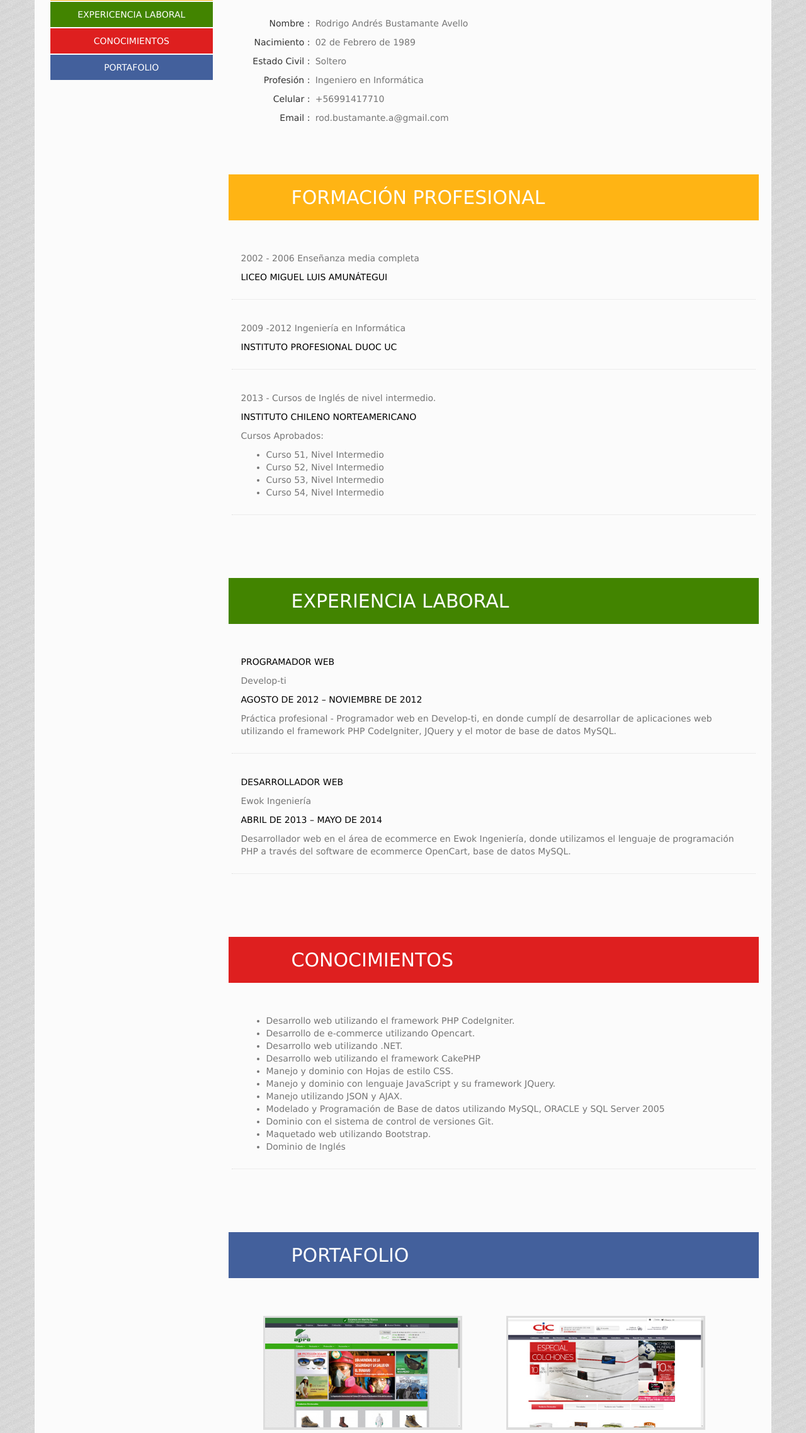
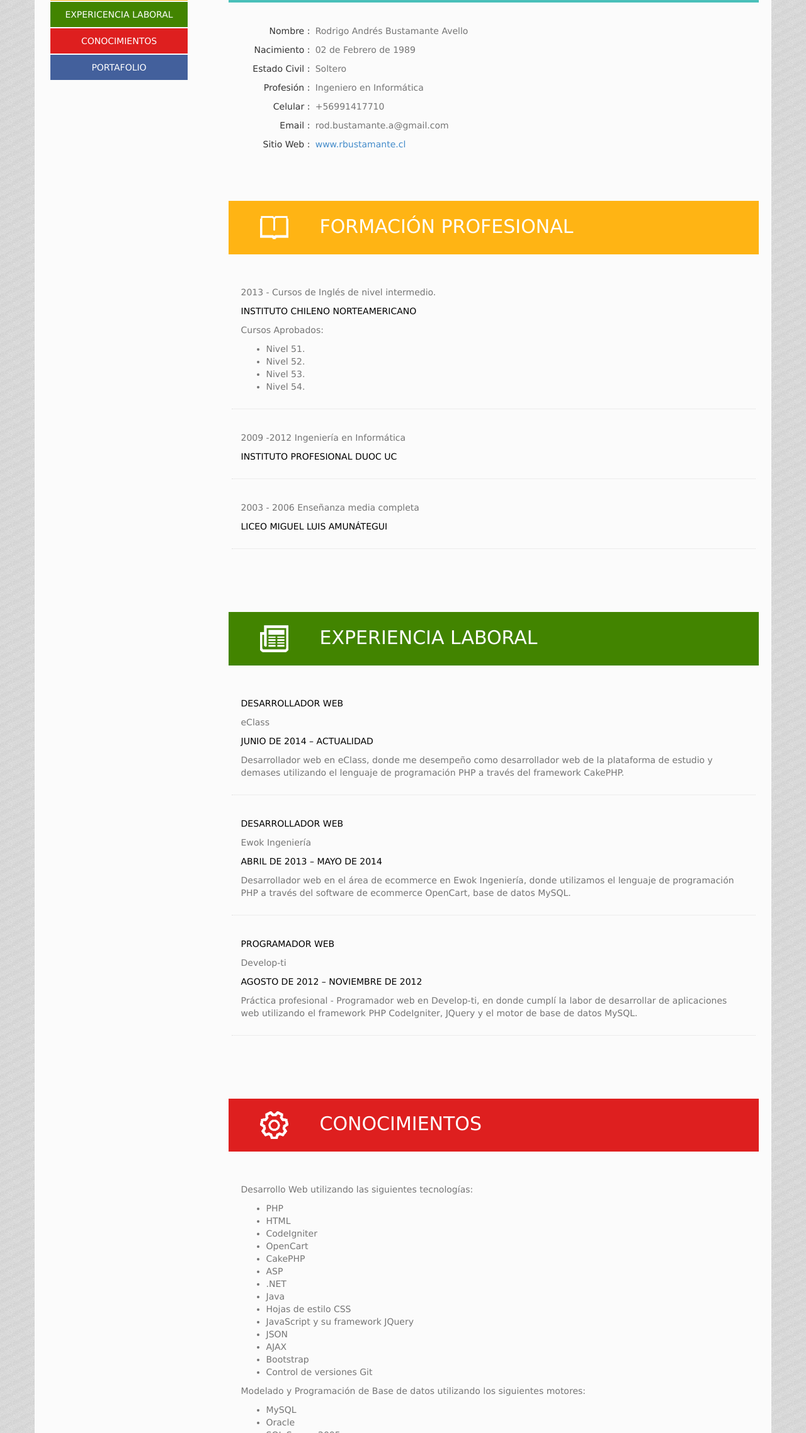
Before and after one commit to rodbustamante/rbustamante, a plain HTML site: page index.html in a window 1280 px wide. Shown: the part 524-2800 px from the top of the page at 63% size. Drawn offline with nearby package versions, Linux system fonts and the light colour scheme.

Commit message:
ctualizacion de diseño y contenido

```diff
--- a/css/style.css
+++ b/css/style.css
@@ -16,8 +16,9 @@ a:hover{text-decoration: none;}
 .data-intro{padding-top: 15px;}
 .col-data-content {padding: 10px 10px;}
 .col-data-content > .section {padding-bottom: 60px;float: left;width: 100%;}
-.section > h2 {color: #2891C1;padding: 20px 100px;color: #FFF;text-transform: uppercase;}
-.section > .row-color {color: #2891C1;padding: 20px 100px;color: #FFF;text-transform: uppercase;}
+.section > h2 {color: #2891C1;padding: 20px 50px;color: #FFF;text-transform: uppercase;}
+.section > h2 > img {padding-right: 50px}
+.section > .row-color {color: #2891C1;padding: 20px 50px;color: #FFF;text-transform: uppercase;}
 .section > .data-row {padding: 5px 5px;width: 100%;padding-top: 25px;}
 .section > .data-row > .col1 {width: 15%;float: left;text-align: right;color: #333;}
 .section > .data-row > .col2 {width: 50%;float: left;padding-left: 1%}
@@ -28,7 +29,7 @@ a:hover{text-decoration: none;}
 .menu-button{text-transform: uppercase;text-align: center;}
 .menu-button > a{color: #FFF;}
 .nav > li > a:hover, .nav > li > a:focus {text-decoration: none;background-color: #DDD;}
-.affix-top{margin-top: 30px;}
+.affix-top{position: fixed;margin-top: 30px;}
 
 .sky{background-color: #4CA5D0;}
 .green{background-color: #428400;}
--- a/index.html
+++ b/index.html
@@ -1,13 +1,16 @@
 <html>
 	<head>
-		 <meta charset="utf-8">
+		<meta charset="utf-8">
 	    <meta http-equiv="X-UA-Compatible" content="IE=edge">
-	   <!--  <meta name="viewport" content="width=device-width, initial-scale=1"> -->
-	    <title>Rodrigo Andrés Bustamante Avello</title>
+	    <meta name="description" content="Rodrigo Bustamante, Ingeniero en Informática, desarrollador web por vocación con experiencia en desarrollo web." >
+	    <meta name="keywords" content="Rodrigo Bustamante, Ingeniero en Informática, Desarrollador Web">
+	    <meta name="author" content="Rodrigo Bustamante">
+	    <!-- <meta name="viewport" content="width=device-width, initial-scale=1"> -->
+	    <title>Rodrigo Bustamante | Ingeniero en Informática</title>
 
 	    <!-- Bootstrap -->
-	    <link rel="stylesheet" href="css/bootstrap.css">
-	    <link rel="stylesheet" href="css/style.css">
+	    <link rel="stylesheet" type="text/css" href="css/bootstrap.css">
+	    <link rel="stylesheet" type="text/css" href="css/style.css">
 
 	    <!-- HTML5 Shim and Respond.js IE8 support of HTML5 elements and media queries -->
 	    <!-- WARNING: Respond.js doesn't work if you view the page via file:// -->
@@ -15,10 +18,10 @@
 	      <script src="https://oss.maxcdn.com/libs/html5shiv/3.7.0/html5shiv.js"></script>
 	      <script src="https://oss.maxcdn.com/libs/respond.js/1.4.2/respond.min.js"></script>
 	    <![endif]-->
-	    <script src="https://ajax.googleapis.com/ajax/libs/jquery/1.11.0/jquery.min.js"></script>
+	    <script src="https://ajax.googleapis.com/ajax/libs/jquery/1.11.0/jquery.min.js" type="text/javascript"></script>
 	    <!-- Include all compiled plugins (below), or include individual files as needed -->
-	    <script src="https://ajax.googleapis.com/ajax/libs/jquery/1.11.0/jquery.min.js"></script>
-	    <script src="js/bootstrap.js"></script>
+	    <script src="https://ajax.googleapis.com/ajax/libs/jquery/1.11.0/jquery.min.js" type="text/javascript"></script>
+	    <script src="js/bootstrap.js" type="text/javascript"></script>
 
 	    <script>
   (function(i,s,o,g,r,a,m){i['GoogleAnalyticsObject']=r;i[r]=i[r]||function(){
@@ -26,7 +29,7 @@
   m=s.getElementsByTagName(o)[0];a.async=1;a.src=g;m.parentNode.insertBefore(a,m)
   })(window,document,'script','//www.google-analytics.com/analytics.js','ga');
 
-  ga('create', 'UA-51287173-1', 'rodbustamante.github.io');
+  ga('create', 'UA-51287173-1', 'rbustamante.cl');
   ga('send', 'pageview');
 
 </script>
@@ -36,7 +39,7 @@
 			<div class="row">
 				<div class="col-md-12 page-header info-cont">
 					<div class="col-md-3">
-						<img class="img-circle" data-src="" src="img/1459962_10151802861458121_1623167438_n.jpg" alt="Rodrigo Andrés Bustamante Avello"/>
+						<img class="img-circle" data-src="" src="img/1459962_10151802861458121_1623167438_n.jpg" alt="Rodrigo Bustamante Avello"/>
 					</div>
 					<div class="col-md-9">
 						<h1>Rodrigo Andrés Bustamante Avello</h1>
@@ -45,7 +48,7 @@
 								<img src="img/1401000447_Facebook.png" alt="Facebook">
 							</a>
 
-							<a target="_blank" title="Linkedin" href="http://www.linkedin.com/pub/rodrigo-andr%C3%A9s-bustamante-avello/67/314/194">
+							<a target="_blank" title="Linkedin" href="http://cl.linkedin.com/in/rodbustamante">
 								<img src="img/1401000490_linkedin_circle_color.png" alt="Linkedin">
 							</a>
 
@@ -75,7 +78,10 @@
 	      		<div class="col-md-offset-3 col-data-content">
 					<div class="section">
 
-							<h2 id="sec0" class="aqua row-color">Información Personal</h2>
+							<h2 id="sec0" class="aqua row-color">
+								<img src="img/about-me.png" alt="Informacion Personal Icon">
+									Información Personal
+								</h2>
 
 
 						<div class="data-row">
@@ -107,19 +113,36 @@
 							<div class="col1">Email :</div>
 							<div class="col2">rod.bustamante.a@gmail.com</div>
 						</div>
+
+						<div class="data-row">
+							<div class="col1">Sitio Web :</div>
+							<div class="col2"><a href="http://www.rbustamante.cl/" target="_blank" title="www.rbustamante.cl">www.rbustamante.cl</a></div>
+						</div>
 					</div>
 
 					<div class="section">
 
-							<h2 id="sec1" class="gold row-color">Formación Profesional</h2>
+							<h2 id="sec1" class="gold row-color">
+								<img src="img/studies.png" alt="Formación Profesional Icon">Formación Profesional
+							</h2>
 
 						<div class="data-row">
+
 							<div class="list-content">
 								<div class="row-head">
-									<p>2002 - 2006 Enseñanza media completa</p>
+									<p>2013 - Cursos de Inglés de nivel intermedio.</p>
 								</div>
 								<div class="row-content">
-									<p class="where">Liceo Miguel Luis Amunátegui</p>
+									<p class="where">Instituto Chileno Norteamericano</p>
+								</div>
+								<div class="row-head">
+									<p>Cursos Aprobados: </p>
+									<ul>
+										<li>Nivel 51.</li>
+										<li>Nivel 52.</li>
+										<li>Nivel 53.</li>
+										<li>Nivel 54.</li>
+									</ul>
 								</div>
 							</div>
 
@@ -134,35 +157,29 @@
 
 							<div class="list-content">
 								<div class="row-head">
-									<p>2013 - Cursos de Inglés de nivel intermedio.</p>
+									<p>2003 - 2006 Enseñanza media completa</p>
 								</div>
 								<div class="row-content">
-									<p class="where">Instituto Chileno Norteamericano</p>
-								</div>
-								<div class="row-head">
-									<p>Cursos Aprobados: </p>
-									<ul>
-										<li>Curso 51, Nivel Intermedio</li>
-										<li>Curso 52, Nivel Intermedio</li>
-										<li>Curso 53, Nivel Intermedio</li>
-										<li>Curso 54, Nivel Intermedio</li>
-									</ul>
+									<p class="where">Liceo Miguel Luis Amunátegui</p>
 								</div>
 							</div>
+
 						</div>
 					</div>
 
 					<div class="section">
 
-							<h2 id="sec2" class="green row-color">Experiencia Laboral</h2>
+							<h2 id="sec2" class="green row-color">
+								<img src="img/experience.png" alt="Experiencia Laboral Icon">Experiencia Laboral
+							</h2>
 
 						<div class="data-row">
 							<div class="list-content">
 								<div class="row-head">
-									<p class="where">Programador Web</p>
-									<p>Develop-ti</p>
-									<p class="where">Agosto de 2012 – Noviembre de 2012</p>
-									<p>Práctica profesional - Programador web en Develop-ti, en donde cumplí de desarrollar de aplicaciones web utilizando el framework PHP CodeIgniter, JQuery y el motor de base de datos MySQL.</p>
+									<p class="where">Desarrollador Web</p>
+									<p>eClass</p>
+									<p class="where">Junio de 2014 – Actualidad </p>
+									<p>Desarrollador web en eClass, donde me desempeño como desarrollador web de la plataforma de estudio y demases utilizando el lenguaje de programación PHP a través del framework CakePHP.</p>
 								</div>
 							</div>
 
@@ -174,35 +191,66 @@
 									<p>Desarrollador web en el área de ecommerce en Ewok Ingeniería, donde utilizamos el lenguaje de programación PHP a través del software de ecommerce OpenCart, base de datos MySQL.</p>
 								</div>
 							</div>
+
+							<div class="list-content">
+								<div class="row-head">
+									<p class="where">Programador Web</p>
+									<p>Develop-ti</p>
+									<p class="where">Agosto de 2012 – Noviembre de 2012</p>
+									<p>Práctica profesional - Programador web en Develop-ti, en donde cumplí la labor de desarrollar de aplicaciones web utilizando el framework PHP CodeIgniter, JQuery y el motor de base de datos MySQL.</p>
+								</div>
+							</div>
+
 						</div>
 					</div>
 
 					<div class="section">
 
-						<h2 id="sec3" class="red row-color">Conocimientos</h2>
+						<h2 id="sec3" class="red row-color">
+							<img src="img/skills.png" alt="Conocimientos Icon">Conocimientos
+						</h2>
 							<div class="data-row">
 								<div class="list-content">
+									<p>Desarrollo Web utilizando las siguientes tecnologías:</p>
 									<ul>
-										<li>Desarrollo web utilizando el framework PHP CodeIgniter.</li>
-										<li>Desarrollo de e-commerce utilizando Opencart.</li>
-										<li>Desarrollo web utilizando .NET.</li>
-										<li>Desarrollo web utilizando el framework CakePHP</li>
-										<li>Manejo y dominio con Hojas de estilo CSS.</li>
-										<li>Manejo y dominio con lenguaje JavaScript y su framework JQuery.</li>
-										<li>Manejo utilizando JSON y AJAX.</li>
-										<li>Modelado y Programación de Base de datos utilizando MySQL, ORACLE y SQL Server 2005</li>
-										<li>Dominio  con el sistema de control de versiones Git.</li>
-										<li>Maquetado web utilizando Bootstrap. </li>
-										<li>Dominio de Inglés</li>
+										<li>PHP</li>
+										<li>HTML</li>
+										<li>CodeIgniter</li>
+										<li>OpenCart</li>
+										<li>CakePHP</li>
+										<li>ASP</li>
+										<li>.NET</li>
+										<li>Java</li>
+										<li>Hojas de estilo CSS</li>
+										<li>JavaScript y su framework JQuery</li>
+										<li>JSON</li>
+										<li>AJAX</li>
+										<li>Bootstrap</li>
+										<li>Control de versiones Git</li>
+									</ul>
+
+									<p>Modelado y Programación de Base de datos utilizando los siguientes motores:</p>
+									<ul>
+										<li>MySQL</li>
+										<li>Oracle</li>
+										<li>SQL Server 2005</li>
+									</ul>
+
+									<p>Idiomas</p>
+									<ul>
+										<li>Inglés</li>
 									</ul>
 								</div>
 							</div>
 	      			</div>
 
 	      			<div class="section">
-						<h2 id="sec4" class="blue row-color">Portafolio</h2>
+						<h2 id="sec4" class="blue row-color">
+							<img src="img/portfolio.png" alt="Portafolio Icon">Portafolio
+						</h2>
 						<div class="data-row">
 								<div class="list-content">
+									<p>Listado de proyectos en los que he participado: </p>
 									<a href="http://www.apro.cl/" title="apro.cl" target="_blank">
 										<div class="port-site">
 											<img src="img/apro.jpg" width="310" alt="apro.cl">
@@ -218,6 +266,11 @@
 											<img src="img/7veinte.jpg" width="310" alt="7veinte.cl">
 										</div>
 									</a>
+									<a href="http://www.offroad.cl/" title="Offroad.cl" target="_blank">
+										<div class="port-site">
+											<img src="img/offroad.jpg" width="310" alt="Offroad.cl">
+										</div>
+									</a>
 								</div>
 						</div>
 					</div>
@@ -229,7 +282,7 @@
 		$( document ).ready(function() {
 			$('#sidebar').affix({
 			      offset: {
-			        top: 235
+			        top: 10
 			      }
 			});
 
```
Also changed, not shown: img/about-me.png (added), img/experience.png (added), img/offroad.jpg (added), img/portfolio.png (added), img/skills.png (added), img/studies.png (added).
